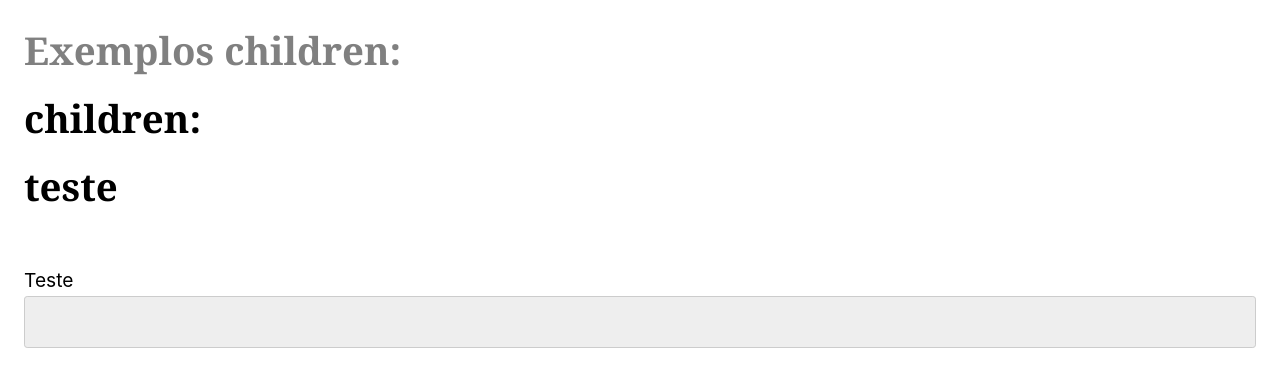
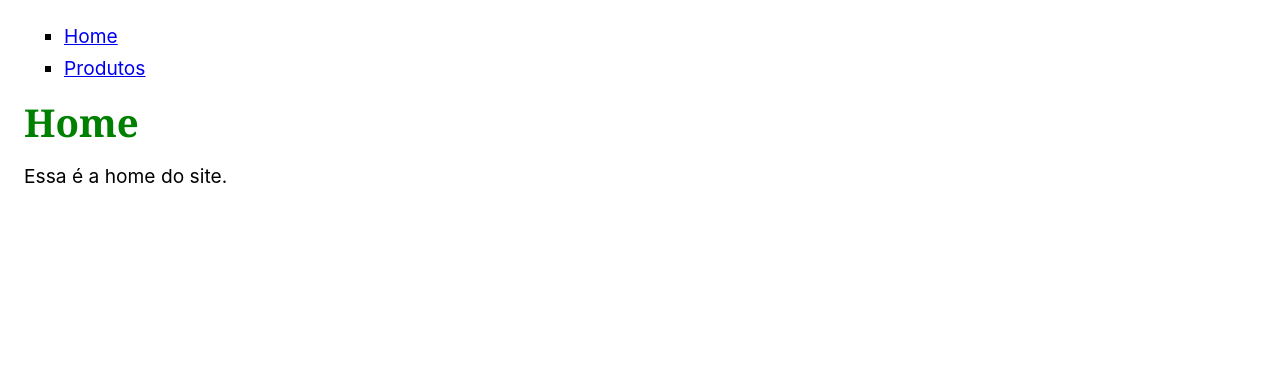
Before and after one commit to jeanfwl/react-origamid, a React (Create React App) app in the folder react-curso/appreact/: page / in a window 1280 px wide. Shown: the top 386 px of the page. Built offline with nearby package versions, Linux system fonts and the light colour scheme.

Commit message:
Adicionado e realizado desafio. Falta correção e observações

```diff
--- /dev/null
+++ b/react-curso/appreact/src/desafio/App.js
@@ -0,0 +1,29 @@
+import Home from "./Home";
+import Menu from "./Menu";
+import Produtos from "./Produtos";
+
+
+// Replique a interface como a apresentada na aula
+// Utilize a array abaixo para mostrar os produtos
+// Quebre em componentes o que precisar ser reutilizado
+// Dica: const { pathname } = window.location; (puxa o caminho do URL)
+
+
+const App = () => {
+  const { pathname } = window.location;
+  const isPageProdutos = pathname === '/produtos'
+
+  return (
+    <>
+    <Menu />
+    <h1 style={{color: 'green'}}>
+      {isPageProdutos ? 'Produtos' : 'Home'}
+    </h1>
+    {isPageProdutos && <Produtos /> ||
+    <Home />}
+    </>
+  )
+}
+
+
+export default App
--- /dev/null
+++ b/react-curso/appreact/src/desafio/Home.js
@@ -0,0 +1,9 @@
+import React from 'react'
+
+const Home = () => {
+  return (
+    <p>Essa é a home do site.</p>
+  )
+}
+
+export default Home
--- /dev/null
+++ b/react-curso/appreact/src/desafio/Menu.js
@@ -0,0 +1,18 @@
+import React from 'react'
+
+const Menu = () => {
+  return (
+    <nav>
+        <ul>
+            <li>
+                <a href="/">Home</a>
+            </li>
+            <li>
+                <a href="/produtos">Produtos</a>
+            </li>
+        </ul>
+    </nav>
+  )
+}
+
+export default Menu
--- /dev/null
+++ b/react-curso/appreact/src/desafio/Produtos.js
@@ -0,0 +1,23 @@
+import React from 'react'
+
+const Produtos = () => {
+    const produtos = [
+        { nome: 'Notebook', propriedades: ['16gb ram', '512gb'] },
+        { nome: 'Smartphone', propriedades: ['2gb ram', '128gb'] },
+    ];
+
+    return (
+        <main>
+            {produtos.map(produto => (
+                <section key={produto.nome} style={{ border: '1px solid black', padding: '1rem', margin: '1rem 0'}}>
+                    <p>{produto.nome}</p>
+                    <ul>
+                        {produto.propriedades.map(propriedade => <li key={propriedade}>{propriedade}</li>)}
+                    </ul>
+                </section>
+            ))}
+        </main>
+    )
+}
+
+export default Produtos
--- a/react-curso/appreact/src/index.js
+++ b/react-curso/appreact/src/index.js
@@ -1,6 +1,6 @@
 import React from 'react';
 import ReactDOM from 'react-dom/client';
-import App from './props';
+import App from './desafio/App';
 
 const root = ReactDOM.createRoot(document.getElementById('root'));
 
--- a/react-curso/appreact/src/props.js
+++ b/react-curso/appreact/src/props.js
@@ -18,7 +18,21 @@ const Input = ({ id, ...props }) => {
   );
 };
 
+const Header = ({ logado, nome, direitos }) => {
+  console.log(direitos);
+  if (logado) {
+    return <header>Bem vindo {nome}!</header>
+  } else {
+    return <header>Login</header>
+  }
+};
+
 const App = () => {
+  const logado = true;
+  const nome = 'Jean';
+  const direitos = ['Usuário', 'Administrador'];
+
+
   return (
     <div>
       <Titulo texto="Exemplos" cor="gray" />
@@ -27,6 +41,7 @@ const App = () => {
       </Titulo>
       <br />
       <Input id="teste" name="teste" className="teste" />
+      <Header logado={logado} nome={nome} direitos={direitos} />
     </div>
   );
 };
```
Also changed, not shown: react-curso/appreact/src/desafio/Produto.js (added).
